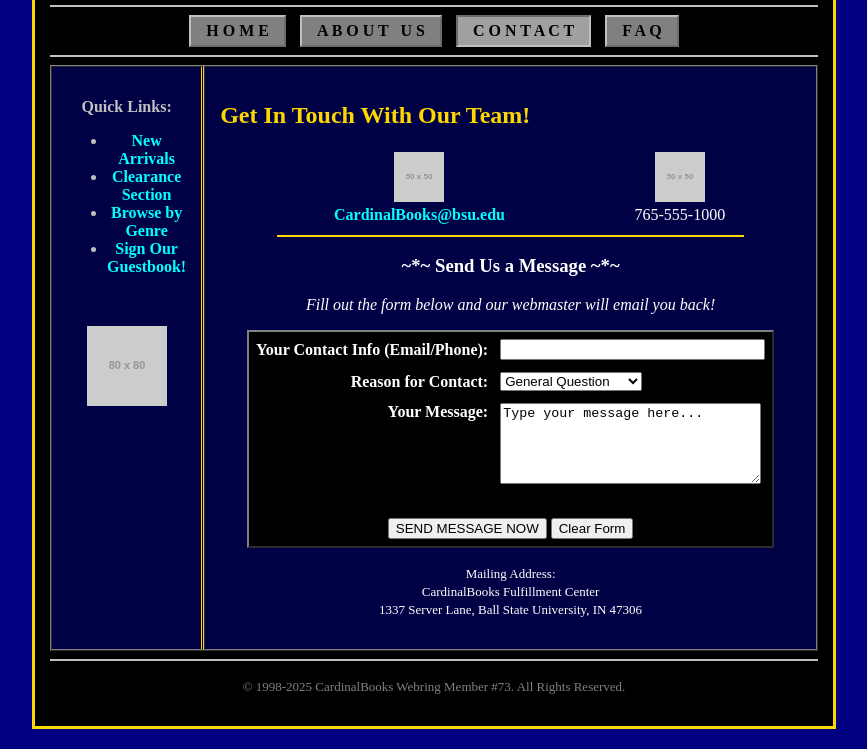
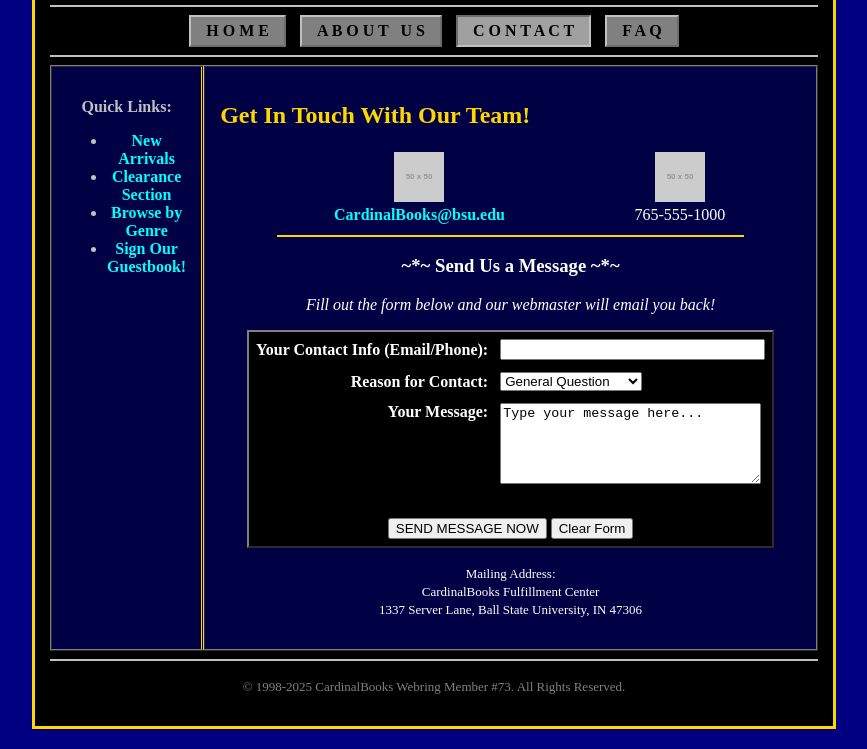
Before and after one commit to leviklein-bsu/PBL2, a plain HTML site: page contact.html in a window 1280 px wide. Shown: the part 184-933 px from the top of the page, without its empty margins (206-1073 px from the left). Drawn offline with Linux system fonts and the light colour scheme; placeholder pictures from the web are drawn by us.

Commit message:
Update contact.html

```diff
--- a/contact.html
+++ b/contact.html
@@ -100,9 +100,7 @@
                     <li><a href="index.html#guestbook">Sign Our Guestbook!</a></li>
                 </ul>
                 <p>&nbsp;</p>
-                <center>
-                    <img src="https://placehold.co/80x80/00FF00/000000?text=NEW%0A%28GIF%29" alt="New Animated Icon" border="0">
-                </center>
+                <!-- GIF removed from here -->
             </td>
 
             <!-- Right Column for Contact Content -->
```
